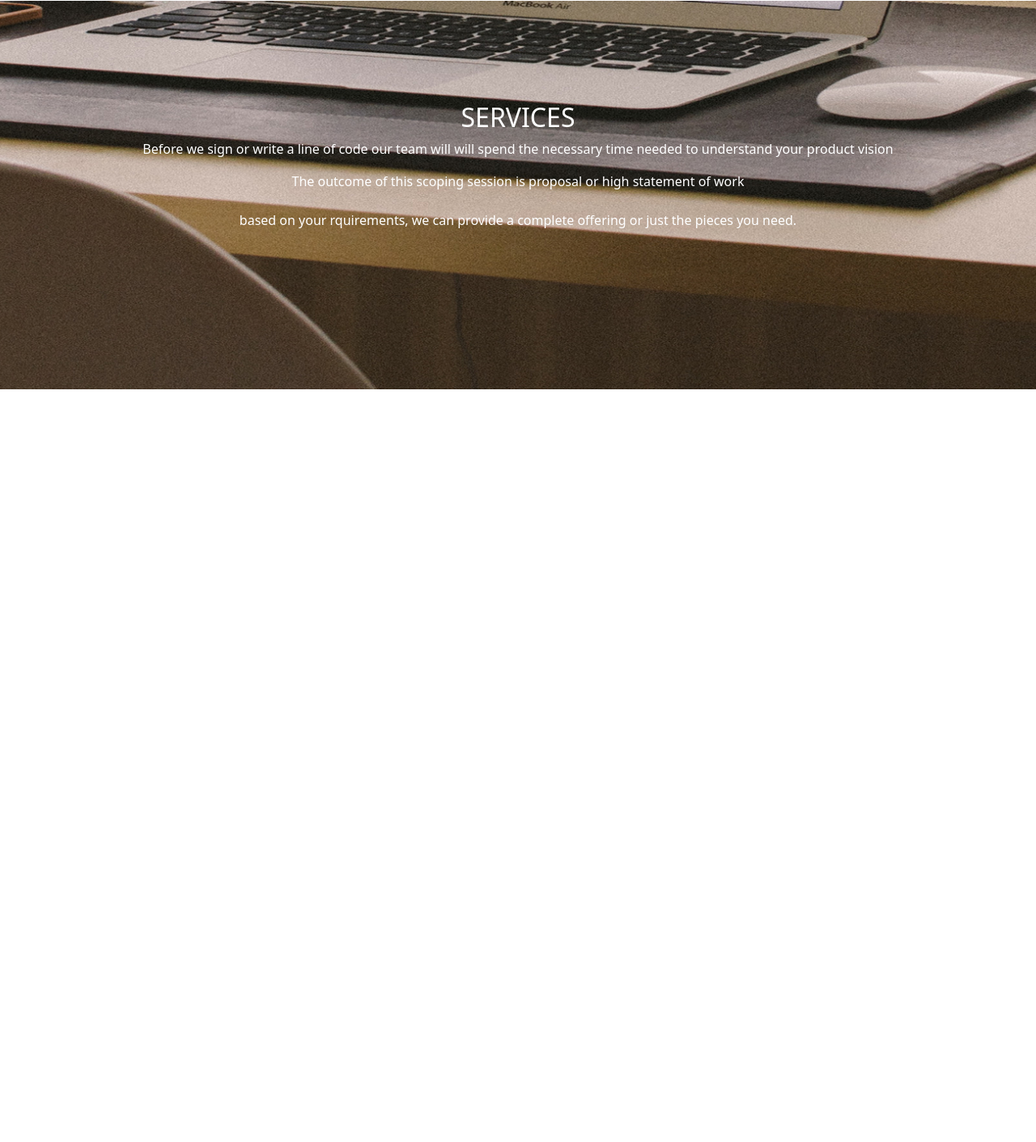
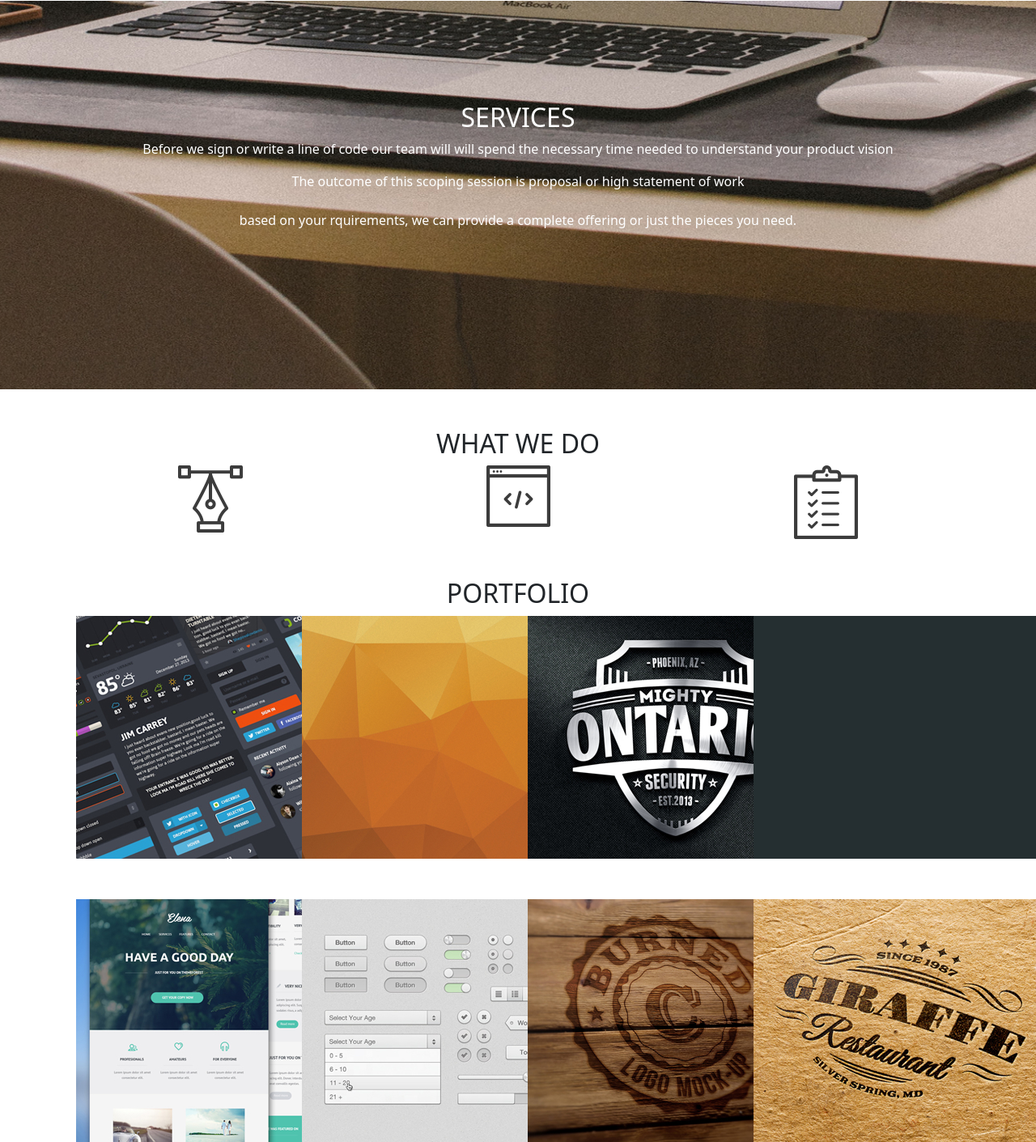
Before and after one commit to Pascal-Owilly/Delani-Studio, a plain HTML site: page index.html in a window 1280 px wide. Shown: the part 1193-2604 px from the top of the page at 81% size. Before the commit the page ends 1674 px from the top, so only its background shows below. Drawn offline with nearby package versions, Linux system fonts and the light colour scheme.

Commit message:
add portfolio section

```diff
--- a/index.html
+++ b/index.html
@@ -36,6 +36,54 @@
         <p>Before we sign or write a line of code our team will will spend the necessary time needed to understand your product vision</p>
         <p>The outcome of this scoping session is proposal or high statement of work <br><br>
         based on your rquirements, we can provide a complete offering or just the pieces you need.</p>
+    </div>
+    <div class="container">
+        <h2>WHAT WE DO</h2>
+        <div class="row">
+            <div class="col-md-4">
+<img src="images/services_icons/design_icon.png" alt="">
+            </div>
+            <div class="col-md-4">
+                <img src="images/services_icons/dev_icon.png" alt="">
+
+            </div>
+            <div class="col-md-4">
+                <img src="images/services_icons/product_icon.png" alt="">
+
+            </div>
+        </div>
+
+        <div class="container">
+            <h2>PORTFOLIO</h2>
+            <div class="row">
+                <div class="col-md-3">
+                    <img src="images/portfolio/work1.jpg" alt="">
+                </div>
+                <div class="col-md-3">
+                    <img src="images/portfolio/work2.jpg" alt="">
+                </div>
+                <div class="col-md-3">
+                    <img src="images/portfolio/work3.jpg" alt="">
+                </div>
+            <div class="col-md-3">
+                <img src="images/portfolio/work4.jpg" alt="">
+            </div>
+        </div>
+
+        <div class="row" style="margin-top: 50px;">
+            <div class="col-md-3">
+                <img src="images/portfolio/work5.jpg" alt="">
+            </div>
+            <div class="col-md-3">
+                <img src="images/portfolio/work6.jpg" alt="">
+            </div>
+            <div class="col-md-3">
+                <img src="images/portfolio/work7.jpg" alt="">
+            </div>
+        <div class="col-md-3">
+            <img src="images/portfolio/work8.jpg" alt="">
+        </div>
+    </div>
 
     </div>
 </body>
```
